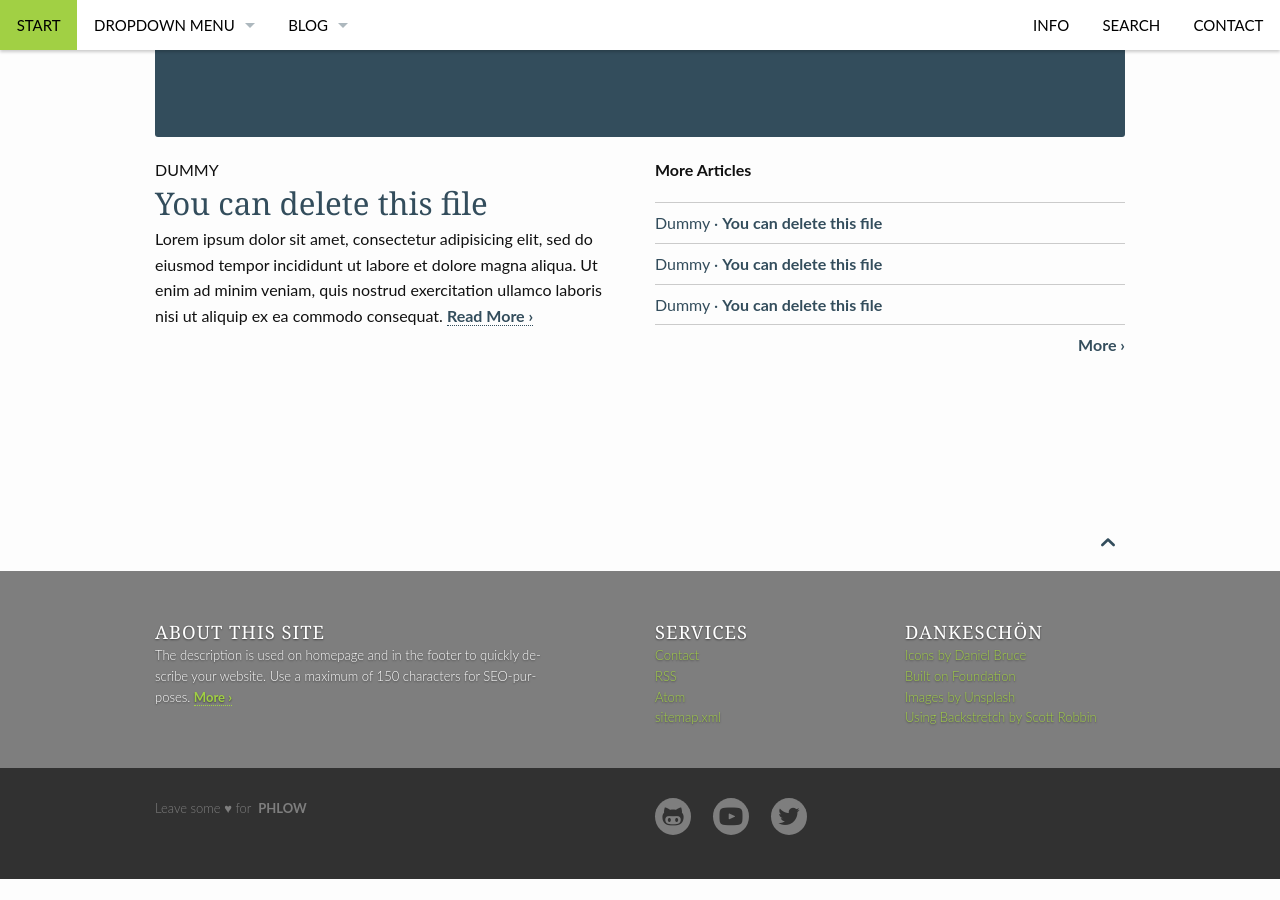
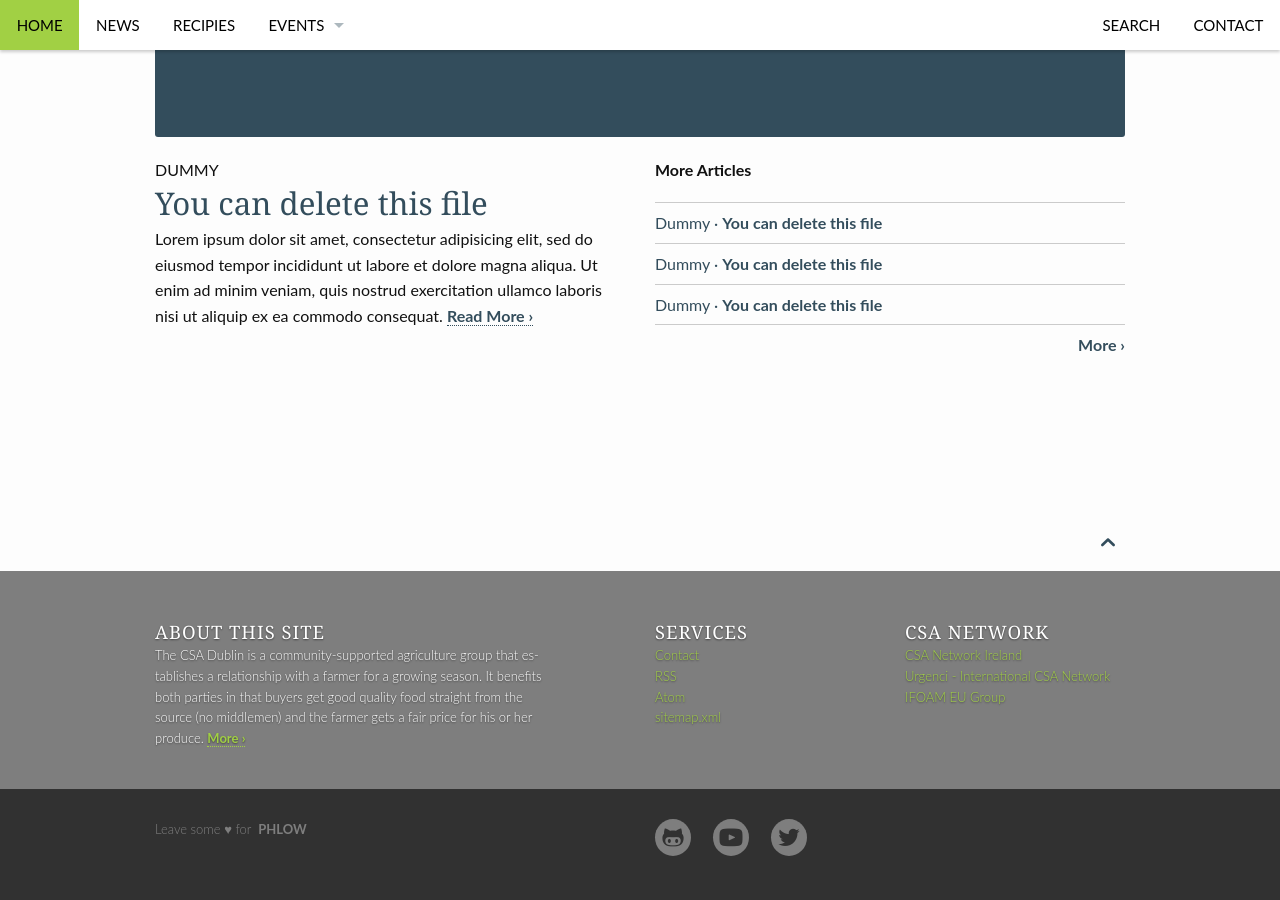
Before and after one commit to jknappe/csadublin, a Jekyll site: the page built from pages/pages-root-folder/index.md, in a window 1280 px wide and 900 px high, scrolled down 1177 px. Built offline with Jekyll 4.4.1, drawn with Linux system fonts in a browser that asks for light colours; before the commit the page ends 2056 px from its top, so only the background shows below that; some of the changed text lies outside the part shown.

Commit message:
first customizations trial

```diff
--- a/_config.yml
+++ b/_config.yml
@@ -8,28 +8,28 @@
 #                                                 /____/
 #
 # Title of your website
-title: "Feeling Responsive"
+title: "CSA Dublin"
 
 
 # The slogan describes your website and is used on homepage in <title> and other important places
-slogan: "A Flexible Theme for Jekyll"
+slogan: "Community Supported Agriculture Dublin"
 
 
 # The description is used on homepage and in the footer to quickly describe your website. Use a maximum of 150 characters for SEO-purposes.
-description: "The description is used on homepage and in the footer to quickly describe your website. Use a maximum of 150 characters for SEO-purposes."
+description: "The CSA Dublin is a community-supported agriculture group that establishes a relationship with a farmer for a growing season. It benefits both parties in that buyers get good quality food straight from the source (no middlemen) and the farmer gets a fair price for his or her produce."
 
 # Main author of the website
 # See > authors.yml
-author: phlow
+author: csa
 
 # This URL is the main address for absolute links. Don't include a slash at the end.
 #
-url: 'https://phlow.github.io/feeling-responsive'
+url: 'https://www.janknappe.com/csadublin'
 baseurl: ''
 
 # This is for the editing function in _/includes/improve_content
 # Leave it empty if your site is not on GitHub/GitHub Pages
-improve_content: https://github.com/Phlow/feeling-responsive/edit/gh-pages
+improve_content:
 
 # This URL points directly to the images directory making
 # things easier to link to images in posts and templates. It needs a slash at the end.
@@ -37,7 +37,7 @@ improve_content: https://github.com/Phlow/feeling-responsive/edit/gh-pages
 # Example: <img src="{{ site.urlimg }}{{ post.image.title }}" />
 # Markdown-Example for posts ![Image Text]({{ site.urlimg }}image.jpg)
 #
-urlimg: 'https://phlow.github.io/feeling-responsive/images/'
+urlimg: '/images/'
 
 
 # Logo size is 600x80 pixels
@@ -102,7 +102,7 @@ defaults:
       show_meta: false 	# Hide metadata for all pages
       # sidebar:    		# Possible values › left, right › by default there will be no sidebar
       comments: false
-      author: phlow     # Default author for pages
+      author: csa     # Default author for pages
   -
     scope:
       path: ""
@@ -111,7 +111,7 @@ defaults:
       show_meta: true   # Show metadata for all posts
       # sidebar:        # Possible values › left, right › by default there will be no sidebar
       comments: false
-      author: phlow     # Default author for posts
+      author: csa     # Default author for posts
 
 
 
--- a/_data/authors.yml
+++ b/_data/authors.yml
@@ -6,9 +6,9 @@
 #
 # Resource › http://blog.sorryapp.com/blogging-with-jekyll/2014/02/06/adding-authors-to-your-jekyll-site.html
 phlow: # replace this with your info
-  name: "Phlow"
+  name: "csa"
   siterole: "webmaster, developer, copywriter, designer"
-  uri: http://phlow.de/
+  uri:
   email:
   twitter: "@phlow"
 # you can add more authors here
--- a/_data/navigation.yml
+++ b/_data/navigation.yml
@@ -1,35 +1,32 @@
 #
 #   Navigation to the left › side: left
 #
-- title: Start
+- title: "Home"
   url: "/"
   side: left
 
-- title: "Dropdown Menu"
-  url: "#"
+- title: "News"
+  url: "/news/"
+  side: left
+
+- title: "Recipies"
+  url: "/recipies/"
+  side: left
+
+- title: Events
+  url: "/events/"
   side: left
   dropdown:
-  - title: "Dropdown Menu 1"
-    url: "#"
-  - title: "Dropdown Menu 2"
-    url: "#"
-  - title: "Dropdown Menu 3"
-    url: "#"
-
-- title: Blog
-  url: "/blog/"
-  side: left
-  dropdown:
-  - title: "Blog Archive"
-    url: "/blog/archive/"
+  - title: "Farm days"
+    url: "/events/farm-days/"
+  - title: "Meet the CSA"
+    url: "/events/meet-csa/"
+  - title: "Annual Meeting"
+    url: "/events/annual-meeting/"
 
 #
 #   Navigation to the right › side: right
 #
-- title: "Info"
-  url: "/info/"
-  side: right
-
 - title: "Search"
   url: "/search/"
   side: right
--- a/_data/network.yml
+++ b/_data/network.yml
@@ -1,21 +1,16 @@
-- menu_name: "Dankeschön"
+- menu_name: "CSA Network"
 
-- name: "Icons by Daniel Bruce"
-  url: "http://entypo.com/"
+- name: "CSA Network Ireland"
+  url: "http://www.communitysupportedagriculture.ie/"
   class: "network-entypo"
-  title: "Icons by Daniel Bruce"
+  title: "CSA Network Ireland"
 
-- name: "Built on Foundation"
-  url: "http://foundation.zurb.com/"
-  class: "services-newsletter"
-  title: "Built on Foundation"
+- name: "Urgenci - International CSA Network"
+  url: "https://urgenci.net/"
+  class: "network-entypo"
+  title: "Urgenci - International CSA Network"
 
-- name: "Images by Unsplash"
-  url: "http://unsplash.com/"
-  class: "rss-link"
-  title: "Images by Unsplash"
-
-- name: "Using Backstretch by Scott Robbin"
-  url: "http://srobbin.com/jquery-plugins/backstretch/"
-  class: "sitemap-link"
-  title: "Using Backstretch by Scott Robbin"
+- name: "IFOAM EU Group"
+  url: "https://www.ifoam-eu.org/en/community-supported-agriculture-csa"
+  class: "network-entypo"
+  title: "IFOAM EU Group"
```
Also changed, not shown: pages/pages-root-folder/index.md (+11 -6 lines), assets/img/logo.png, images/index-header.jpg (added), images/logo.png (added).
